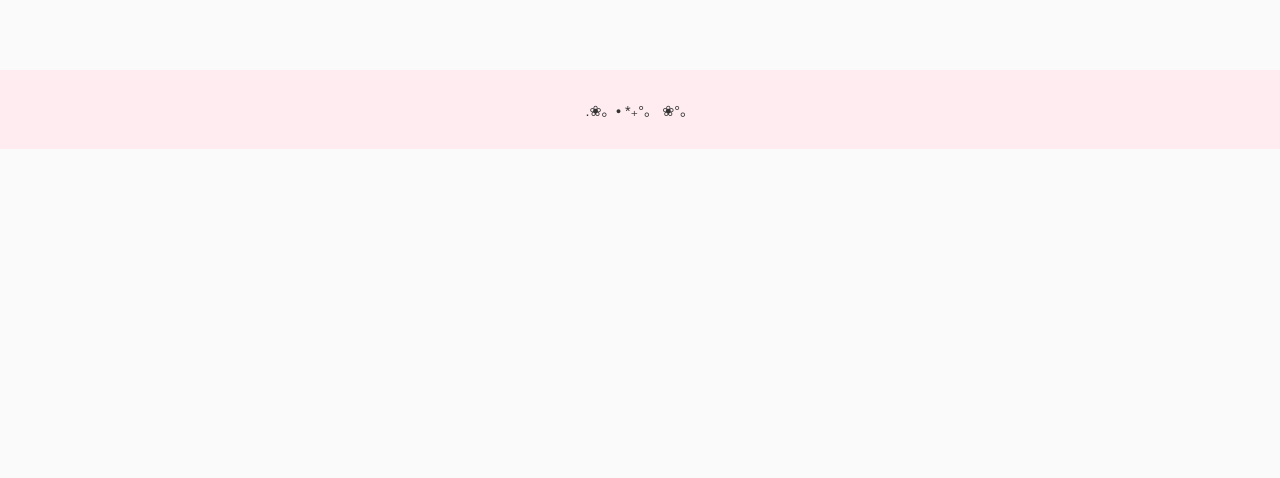
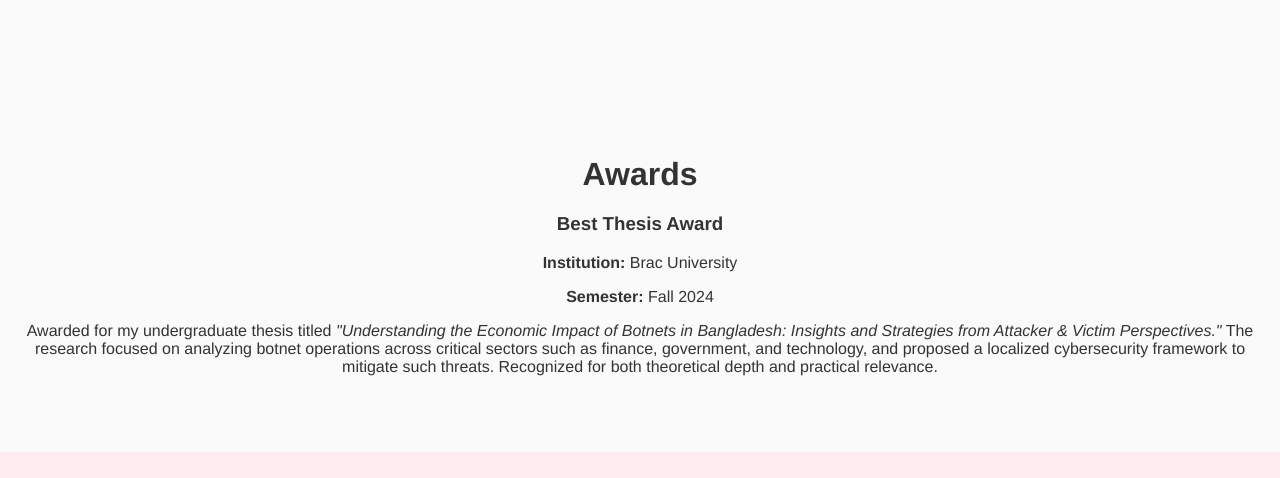
Before and after one commit to reheean/reheean.github.io, a plain HTML site: page index.html in a window 1280 px wide. Shown: the part 2261-2739 px from the top of the page. Before the commit the page ends 2410 px from the top, so only its background shows below. Drawn offline with Linux system fonts and the light colour scheme.

Commit message:
Update academic website content and style with new elements

```diff
--- a/index.html
+++ b/index.html
@@ -160,6 +160,22 @@
       </article>
     </section>
 
+
+    <!-- Awards Section -->
+    <section id="awards">
+      <h2>Awards</h2>
+      <article class="awards">
+        <h3>Best Thesis Award</h3>
+        <p><strong>Institution:</strong> Brac University</p>
+        <p><strong>Semester:</strong> Fall 2024</p>
+        <p>
+          Awarded for my undergraduate thesis titled <em>"Understanding the Economic Impact of Botnets in Bangladesh: Insights and Strategies from Attacker & Victim Perspectives."</em>
+          The research focused on analyzing botnet operations across critical sectors such as finance, government, and technology, and proposed a localized cybersecurity framework to mitigate such threats.
+          Recognized for both theoretical depth and practical relevance.
+        </p>
+      </article>
+    </section>
+
     <!-- Footer Section -->
     <footer>
       <p>.❀。• *₊°。 ❀°。</p>
```
